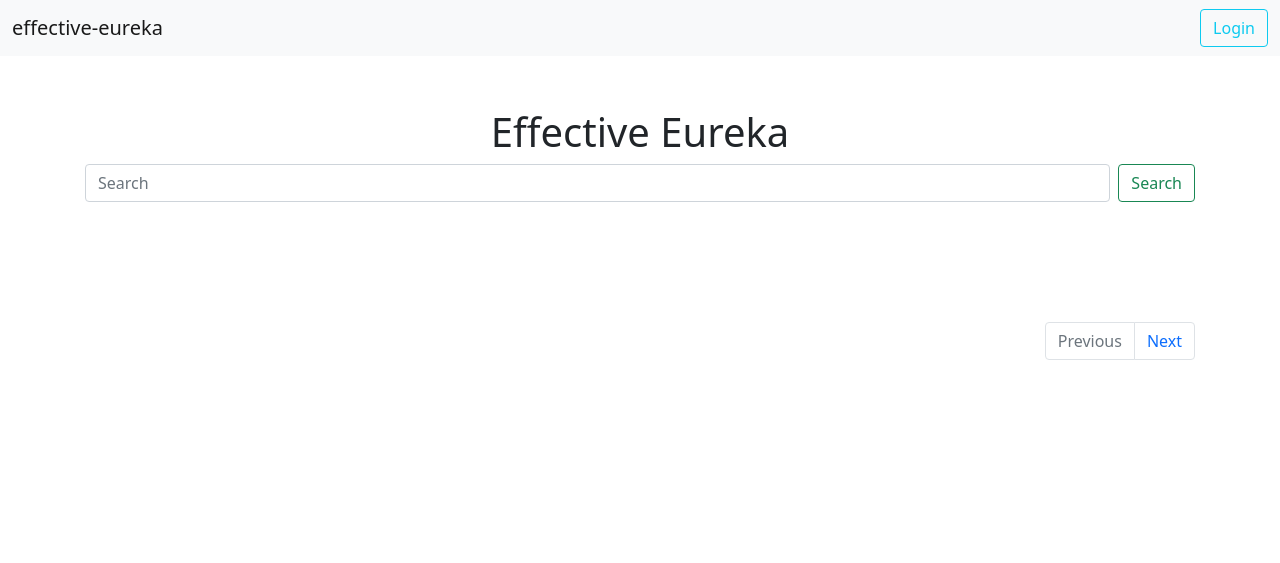
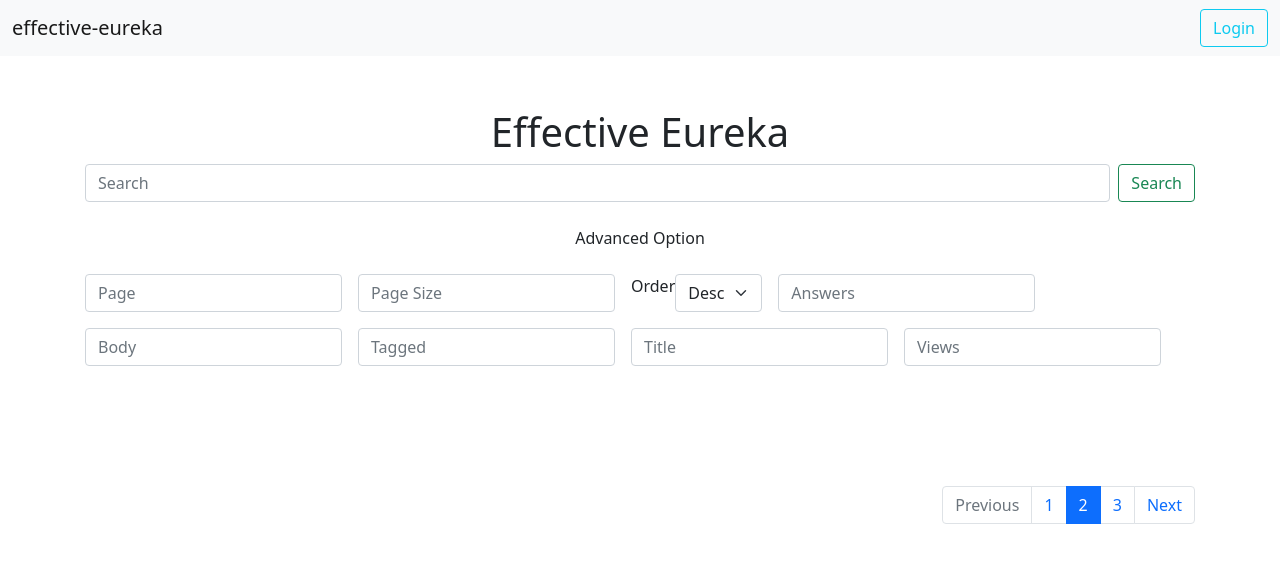
Before and after one commit to Amanskywalker/Effective-Eureka, a Django app: template templates/index.html in a window 1280 px wide. Shown: the top 563 px of the page. Run offline with Django 3.2, Linux system fonts and the light colour scheme; the template is opened without the code that fills it, so the values that code supplies are empty.

Commit message:
exposed few options

```diff
--- a/templates/index.html
+++ b/templates/index.html
@@ -6,9 +6,53 @@
 <main class="flex-shrink-0">
   <div class="container text-center">
     <h1 class="mt-5">Effective Eureka</h1>
-    <form class="d-flex" id="search_form"> <!--method="get" action="{% url 'search' %}"-->
-      <input class="form-control me-2" type="search" placeholder="Search" aria-label="Search" name='q' id="q" value="{{ params.q }}">
-      <button class="btn btn-outline-success" type="submit">Search</button>
+    <form id="search_form"> <!--method="get" action="{% url 'search' %}"-->
+      <div class="d-flex">
+        <input class="form-control me-2" type="search" placeholder="Search" aria-label="Search" name='q' id="q" value="{{ params.q }}">
+        <button class="btn btn-outline-success" type="submit">Search</button>
+      </div>
+      <br/>
+      Advanced Option
+      <br/>
+      <br/>
+      <div class="row g-3 align-items-center">
+        <div class="col-auto">
+          <input class="form-control" type="number" placeholder="Page" aria-label="Page" name='page' id="page" value="{{ params.page }}">
+        </div>
+        <div class="col-auto">
+          <input class="form-control" type="number" placeholder="Page Size" aria-label="Page Size" name='pagesize' id="pagesize" value="{{ params.pagesize }}">
+        </div>
+        <div class="col-auto d-flex">
+          <lable>Order</lable>
+          <select class="form-select" aria-label="Order" name="order">
+            <option
+            {% if params.order == 'desc' %}
+              selected
+            {% endif %}
+            value="desc">Desc</option>
+            <option
+            {% if params.order == 'asc' %}
+            selected
+            {% endif %}
+            value="asc">Asc</option>
+          </select>
+        </div>
+        <div class="col-auto">
+            <input class="form-control" type="number" placeholder="Answers" aria-label="Answers" name='answers' id="answers" value="{{ params.answers }}" data-bs-toggle="tooltip" data-bs-placement="top" title="the minimum number of answers returned questions must have.">
+        </div>
+        <div class="col-auto">
+            <input class="form-control" type="text" placeholder="Body" aria-label="Body" name='body' id="body" value="{{ params.body }}" data-bs-toggle="tooltip" data-bs-placement="top" title="text which must appear in returned question's bodies.">
+        </div>
+        <div class="col-auto">
+            <input class="form-control" type="text" placeholder="Tagged" aria-label="tagged" name='tagged' id="tagged" value="{{ params.tagged }}" data-bs-toggle="tooltip" data-bs-placement="top" title="a semicolon delimited list of tags, of which at least one will be present on all returned questions.">
+        </div>
+        <div class="col-auto">
+            <input class="form-control" type="text" placeholder="Title" aria-label="Title" name='title' id="title" value="{{ params.title }}" data-bs-toggle="tooltip" data-bs-placement="top" title="text which must appear in returned question's titles.">
+        </div>
+        <div class="col-auto">
+            <input class="form-control" type="number" placeholder="Views" aria-label="Views" name='views' id="views" value="{{ params.views }}" data-bs-toggle="tooltip" data-bs-placement="top" title="the minimum number of views returned questions must have.">
+        </div>
+      </div>
     </form>
   </div>
   <div class="container hide" id="result_cards">
@@ -19,6 +63,11 @@
         <li class="page-item disabled">
           <a class="page-link" href="#" aria-disabled="true" id="previous_arrow">Previous</a>
         </li>
+        <li class="page-item"><a class="page-link" href="#">1</a></li>
+        <li class="page-item active" aria-current="page">
+          <a class="page-link" href="#">2</a>
+        </li>
+        <li class="page-item"><a class="page-link" href="#">3</a></li>
         <li class="page-item">
           <a class="page-link" href="#" id="next_arrow">Next</a>
         </li>
--- a/templates/static/index.js
+++ b/templates/static/index.js
@@ -15,18 +15,35 @@ function result_card_html(obj) {
     return html;
 }
 
-// search function
-var search =  async function(event) {
-    // prevent form default action
-    event.preventDefault();
+async function mount_result(search_result){
+  // generate the result cards and put it in html body
+  let html='';
 
-    let response = await fetch('/api/v1', {
+  for( let i=0; i<search_result.items.length; i++){
+      html += result_card_html(search_result.items[i]);
+  }
+
+  document.getElementById("result_cards").innerHTML=html;
+}
+
+async function execute_search(){
+  // take the params and execute the search
+  let response = await fetch('/api/v1?'+ new URLSearchParams(
+      {
+        'q'         : document.getElementById("q").value,
+        'page'      : document.getElementById("page").value,
+        'pagesize'  : document.getElementById("pagesize").value,
+        'answers'   : document.getElementById("answers").value,
+        'body'      : document.getElementById("body").value,
+        'tagged'    : document.getElementById("tagged").value,
+        'title'     : document.getElementById("title").value,
+        'views'     : document.getElementById("views").value,
+      }
+    ),
+    {
       method: 'GET',
       headers: {
         'Content-Type': 'application/json'
-      },
-      params : {
-        'q' : document.getElementById("q").value
       }
   });
 
@@ -37,17 +54,17 @@ var search =  async function(event) {
 
   let search_result = await response.json();
 
-
-    console.log(search_result)
-
-
-    let html='';
-
-    for( let i=0; i<search_result.items.length; i++){
-        html += result_card_html(search_result.items[i]);
+  return search_result;
 }
 
-    document.getElementById("result_cards").innerHTML=html;
+// search function
+var search =  async function(event) {
+    // prevent form default action
+    event.preventDefault();
+
+    search_result = await execute_search();
+    console.log(search_result);
+    mount_result(search_result);
 };
 
 // form
```
Also changed, not shown: core/views.py (+15 -10 lines). Lines whose indentation alone changed are shown as unchanged.
